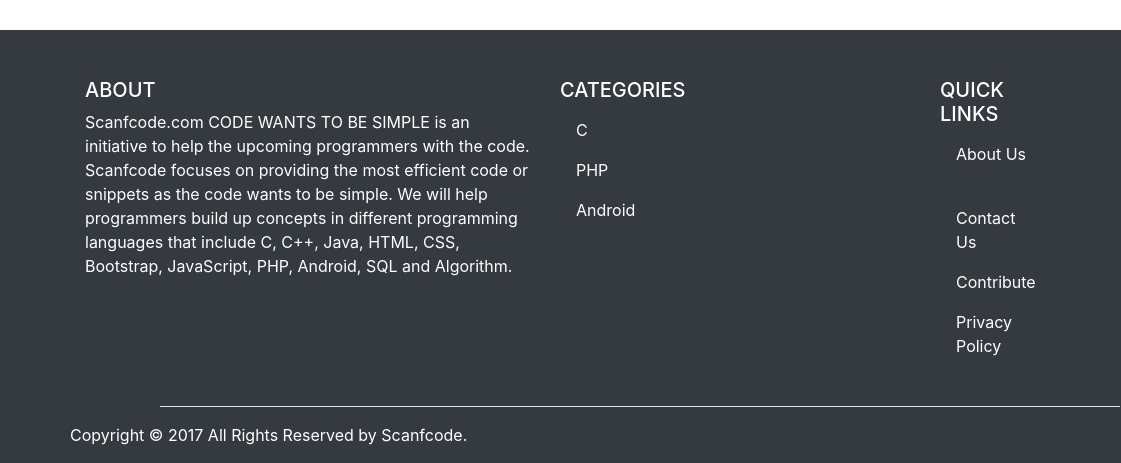
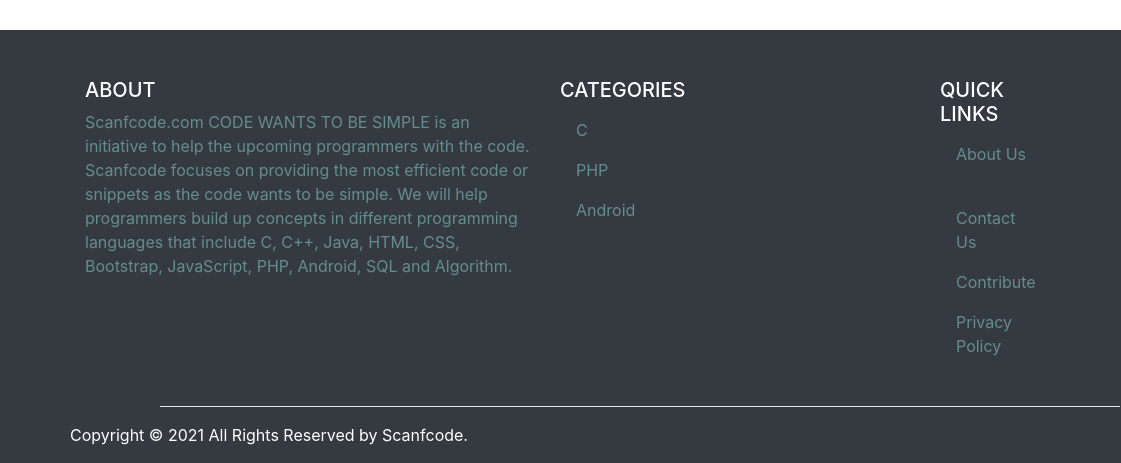
Before and after one commit to mahmoud1622/website, a plain HTML site: page index.html in a window 1280 px wide. Shown: the part 2669-3132 px from the top of the page, 0-1121 px from the left. Drawn offline with Linux system fonts and the light colour scheme.

Commit message:
edit file

```diff
--- a/index.html
+++ b/index.html
@@ -204,7 +204,8 @@
             <div class="row">
                 <div class="mt-5 col-lg-5 col-md-3">
                     <h1 style="font-size: 20px;">ABOUT</h1>
-                    <p>Scanfcode.com CODE WANTS TO BE SIMPLE is an initiative to help the upcoming programmers with the
+                    <p style="color: rgb(102, 141, 141);">Scanfcode.com CODE WANTS TO BE SIMPLE is an initiative to help
+                        the upcoming programmers with the
                         code.
                         Scanfcode focuses on providing the most efficient code or snippets as the code wants to be
                         simple. We
@@ -217,13 +218,13 @@
                         <h1 style="font-size: 20px;">CATEGORIES </h1>
                         <ul class="nav flex-column">
                             <li class="nav-item ">
-                                <a class="nav-link" style="color: white;" href="#">C</a>
+                                <a class="nav-link" style="color: rgb(102, 141, 141);" href="#">C</a>
                             </li>
                             <li class="nav-item">
-                                <a class="nav-link" style="color: white;" href="#">PHP</a>
+                                <a class="nav-link" style="color: rgb(102, 141, 141);" href="#">PHP</a>
                             </li>
                             <li class="nav-item">
-                                <a class="nav-link" style="color: white;" href="">Android</a>
+                                <a class="nav-link" style="color: rgb(102, 141, 141);" href="">Android</a>
                             </li>
 
                         </ul>
@@ -234,16 +235,16 @@
                         <h1 style="font-size: 20px;">QUICK LINKS</h1>
                         <ul class="nav flex-column">
                             <li class="nav-item">
-                                <a class="nav-link" style="color: white;" href="">About Us</a>
+                                <a class="nav-link" style="color: rgb(102, 141, 141);" href="">About Us</a>
                             </li>
                             <li class="nav-item ">
-                                <a class="nav-link" style="color: white;" href="">Contact Us</a>
+                                <a class="nav-link" style="color: rgb(102, 141, 141);" href="">Contact Us</a>
                             </li>
                             <li class="nav-item">
-                                <a class="nav-link" style="color: white;" href="">Contribute</a>
+                                <a class="nav-link" style="color: rgb(102, 141, 141); " href="">Contribute</a>
                             </li>
                             <li class="nav-item">
-                                <a class="nav-link" style="color: white;" href="">Privacy Policy</a>
+                                <a class="nav-link" style="color: rgb(102, 141, 141); " href="">Privacy Policy</a>
                             </li>
                         </ul>
                     </div>
@@ -254,7 +255,7 @@
         <hr style="width: 75%;">
         <div class="container">
             <div class="row">
-                Copyright © 2017 All Rights Reserved by Scanfcode.
+                Copyright © 2021 All Rights Reserved by Scanfcode.
                 <div class="ml-auto">
                     <a href="#"> <img src="./img/iconfacebook.png" style=" width:40px;"></a>
                     <a href="#"> <img src="./img/iconwhatsapp.png" style=" width:40px;"></a>
```
